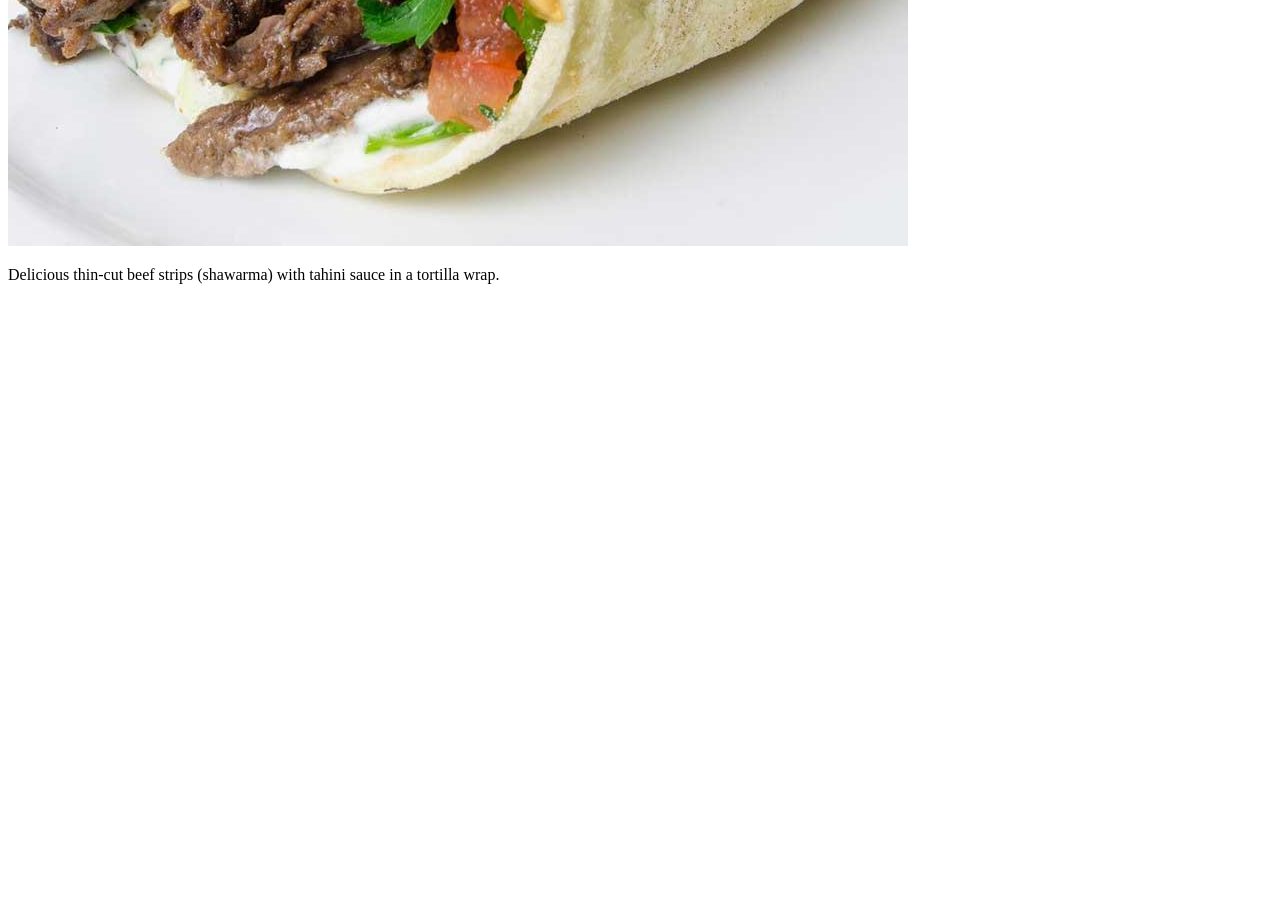
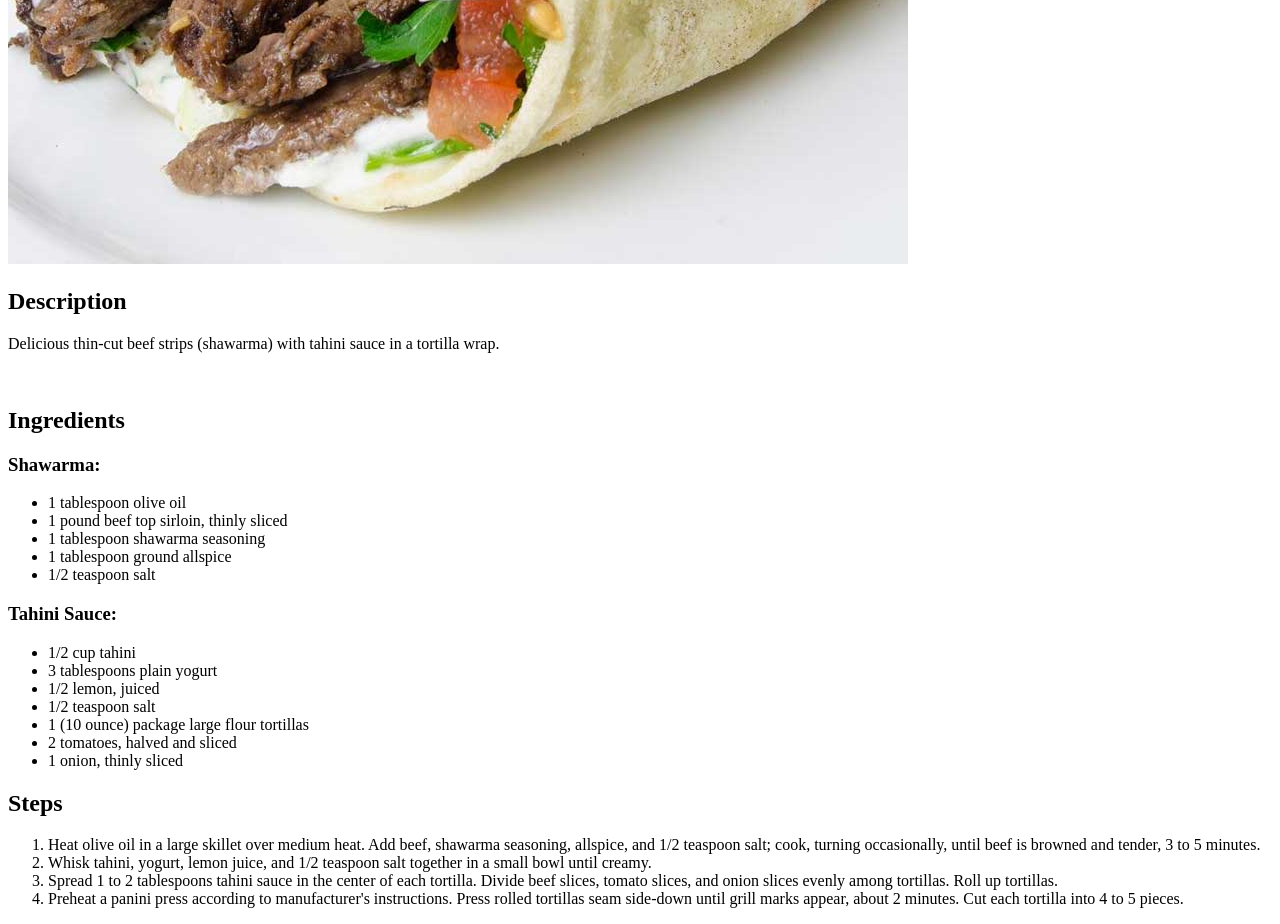
Before and after one commit to fcanon28/odin-recipes, a plain HTML site: page recipes/shawarma.html in a window 1280 px wide. Shown: the part 534-1458 px from the top of the page. Before the commit the page ends 834 px from the top, so only its background shows below. Drawn offline with Linux system fonts and the light colour scheme.

Commit message:
Add lists of ingredients and steps

```diff
--- a/recipes/shawarma.html
+++ b/recipes/shawarma.html
@@ -7,7 +7,37 @@
 
     <body>
         <h1>Shawarma</h1>
+        <br>
         <img src="../recipes/shawarma.jpeg">
+        <br>
+        <h2>Description</h2>
         <p>Delicious thin-cut beef strips (shawarma) with tahini sauce in a tortilla wrap.</p>
+        <br>
+        <h2>Ingredients</h2>
+        <h3>Shawarma:</h3>
+        <ul>
+            <li>1 tablespoon olive oil</li>
+            <li>1 pound beef top sirloin, thinly sliced</li>
+            <li>1 tablespoon shawarma seasoning</li>
+            <li>1 tablespoon ground allspice</li>
+            <li>1/2 teaspoon salt</li>
+        </ul>
+        <h3>Tahini Sauce:</h3>
+        <ul>
+            <li>1/2 cup tahini</li>
+            <li>3 tablespoons plain yogurt</li>
+            <li>1/2 lemon, juiced</li>
+            <li>1/2 teaspoon salt</li>
+            <li>1 (10 ounce) package large flour tortillas</li>
+            <li>2 tomatoes, halved and sliced</li>
+            <li>1 onion, thinly sliced</li>
+        </ul>
+        <h2>Steps</h2>
+        <ol>
+            <li>Heat olive oil in a large skillet over medium heat. Add beef, shawarma seasoning, allspice, and 1/2 teaspoon salt; cook, turning occasionally, until beef is browned and tender, 3 to 5 minutes.</li>
+            <li>Whisk tahini, yogurt, lemon juice, and 1/2 teaspoon salt together in a small bowl until creamy.</li>
+            <li>Spread 1 to 2 tablespoons tahini sauce in the center of each tortilla. Divide beef slices, tomato slices, and onion slices evenly among tortillas. Roll up tortillas.</li>
+            <li>Preheat a panini press according to manufacturer's instructions. Press rolled tortillas seam side-down until grill marks appear, about 2 minutes. Cut each tortilla into 4 to 5 pieces.</li>
+        </ol>
     </body>
 </html>
```
